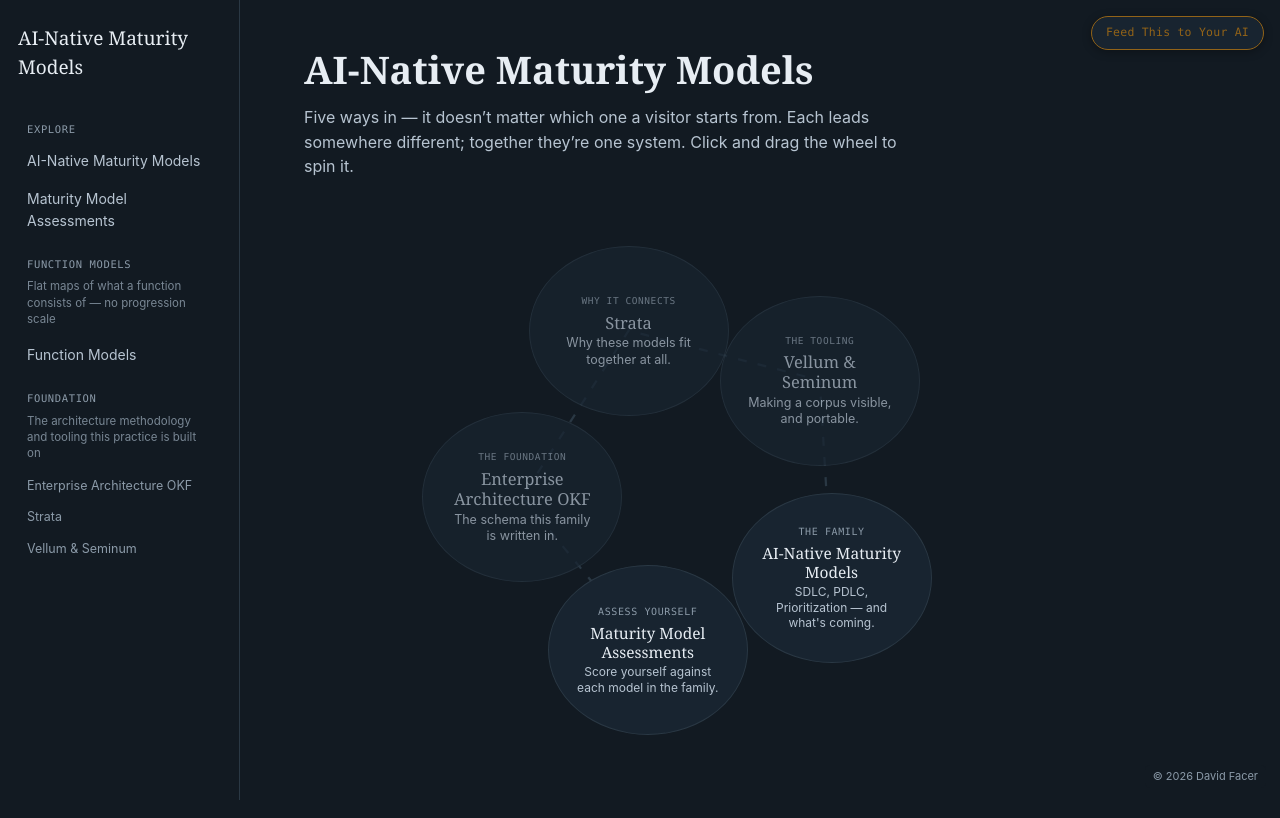
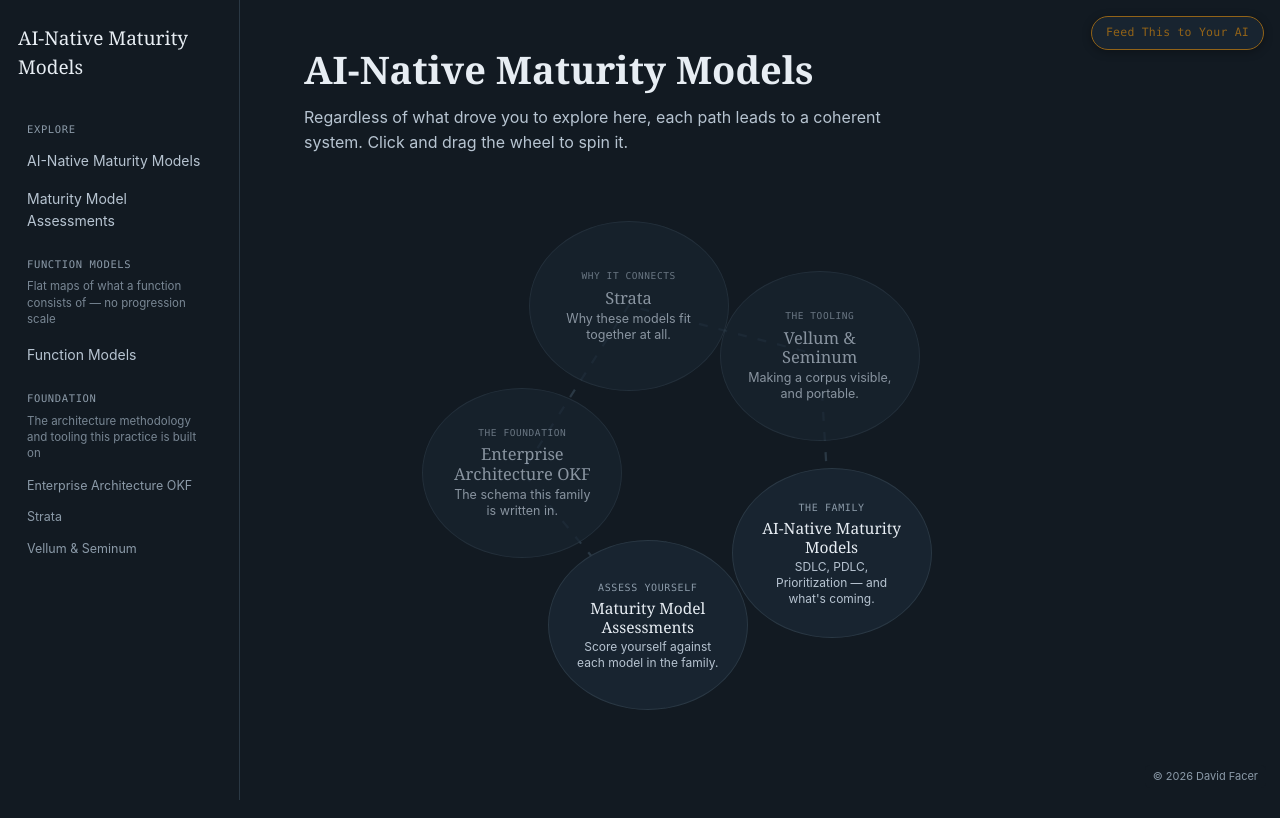
Before and after one commit to superdtf-0882/aimaturitymodels, a Next.js app: page / in a window 1280 px wide. Shown: the top 818 px of the page. Built offline with nearby package versions, Linux system fonts and the light colour scheme.

Commit message:
Fix landing page hero copy (issue #28)
David's own requested wording, corrected for a dropped word
("what drove you") -- confirmed with him before landing.

```diff
--- a/pages/index.js
+++ b/pages/index.js
@@ -166,9 +166,8 @@
     <Layout title="Home">
       <h1>AI-Native Maturity Models</h1>
       <p className="dek hub-intro">
-        Five ways in — it doesn&rsquo;t matter which one a visitor
-        starts from. Each leads somewhere different; together they&rsquo;re
-        one system. Click and drag the wheel to spin it.
+        Regardless of what drove you to explore here, each path leads
+        to a coherent system. Click and drag the wheel to spin it.
       </p>
 
       <div
```
